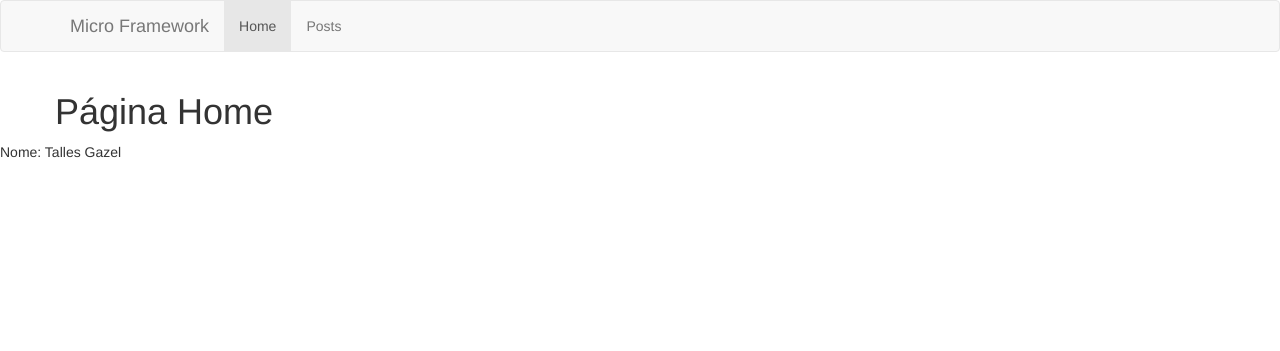
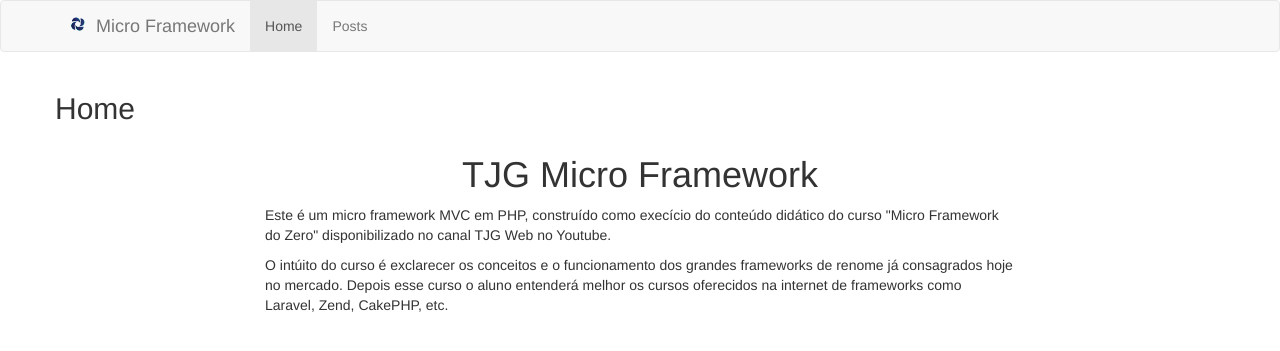
Before and after one commit to tjgweb/curso-micro-framework, a PHP site: page / in a window 1280 px wide. Shown: the top 351 px of the page. Run offline with PHP 8.4, Linux system fonts and the light colour scheme; data that the repository does not hold is empty.

Commit message:
preparando aula 05

```diff
--- a/app/Controllers/HomeController.php
+++ b/app/Controllers/HomeController.php
@@ -8,7 +8,6 @@ class HomeController extends BaseController
 {
     public function index(){
         $this->setPageTitle('Home');
-        $this->view->nome = "Talles Gazel";
         $this->renderView('home/index', 'layout');
     }
 
--- a/app/Views/home/index.phtml
+++ b/app/Views/home/index.phtml
@@ -1,8 +1,16 @@
 <div class="container">
     <div class="row">
-        <h1>Página Home</h1>
+        <h2 class="h2"><?php $this->getPageTitle(); ?></h2>
+    </div>
+    <div class="row">
+        <div class="col-xs-12 col-xs-offset-0 col-md-8 col-md-offset-2">
+            <h1 class="h1 text-center">TJG Micro Framework</h1>
+            <p>
+                Este é um micro framework MVC em PHP, construído como execício do conteúdo didático do curso "Micro Framework do Zero" disponibilizado no canal TJG Web no Youtube.
+            </p>
+            <p>
+                O intúito do curso é exclarecer os conceitos e o funcionamento dos grandes frameworks de renome já consagrados hoje no mercado. Depois esse curso o aluno entenderá melhor os cursos oferecidos na internet de frameworks como Laravel, Zend, CakePHP, etc.
+            </p>
+        </div>
     </div>
 </div>
-
-
-<p>Nome: <?php echo $this->view->nome ?></p>
--- a/app/Views/layout.phtml
+++ b/app/Views/layout.phtml
@@ -7,6 +7,7 @@
     <title><?php $this->getPageTitle('|') ?>TJG Micro Framework</title>
 
     <link href="/assets/css/style.css" rel="stylesheet">
+    <link rel="icon" href="/favicon.ico" type="image/x-icon">
 
     <!-- HTML5 shim e Respond.js para suporte no IE8 de elementos HTML5 e media queries -->
     <!-- ALERTA: Respond.js não funciona se você visualizar uma página file:// -->
--- a/app/Views/menu.phtml
+++ b/app/Views/menu.phtml
@@ -8,7 +8,9 @@
                 <span class="icon-bar"></span>
                 <span class="icon-bar"></span>
             </button>
-            <a class="navbar-brand" href="/">Micro Framework</a>
+            <a class="navbar-brand" href="/">
+                <img src="/favicon.ico" class="pull-left" />&nbsp;&nbsp;Micro Framework
+            </a>
         </div>
 
         <!-- Collect the nav links, forms, and other content for toggling -->
```
Also changed, not shown: core/BaseController.php (+8 -8 lines), storage/database/database.db (added).
